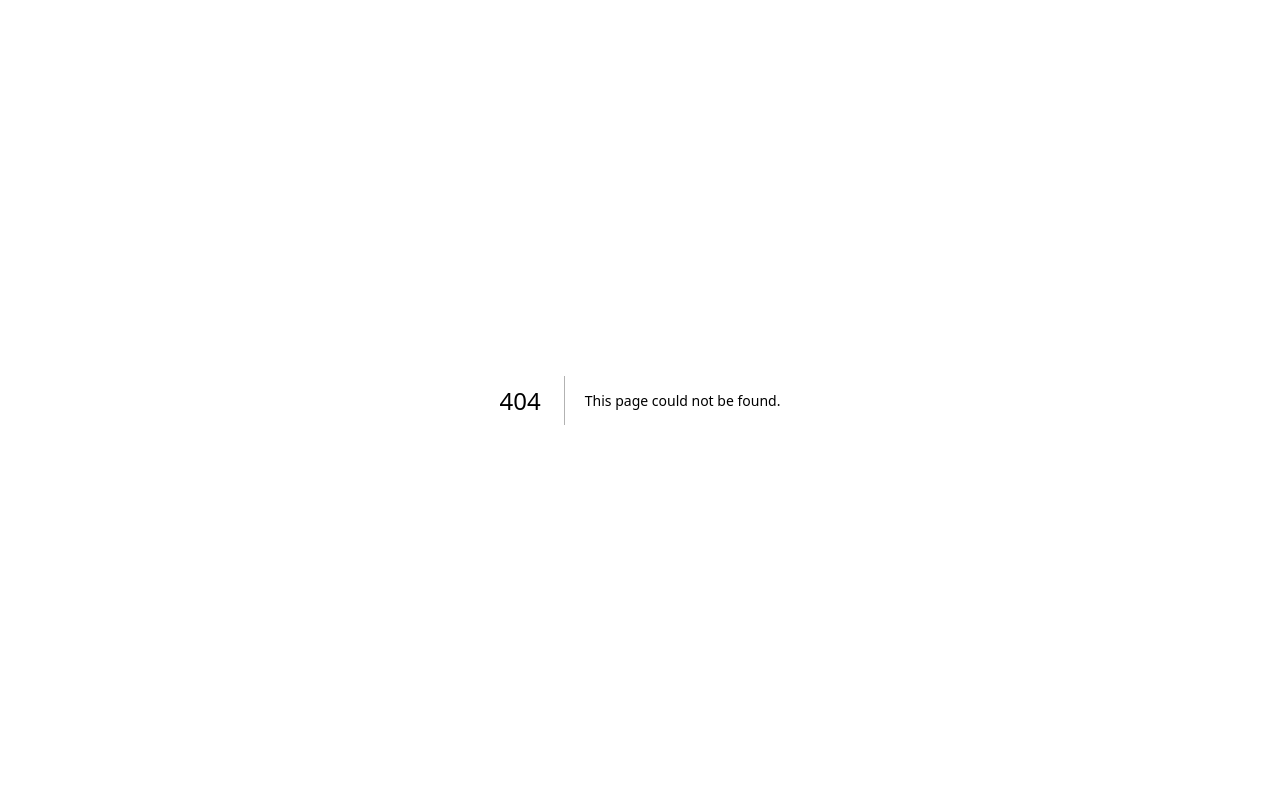
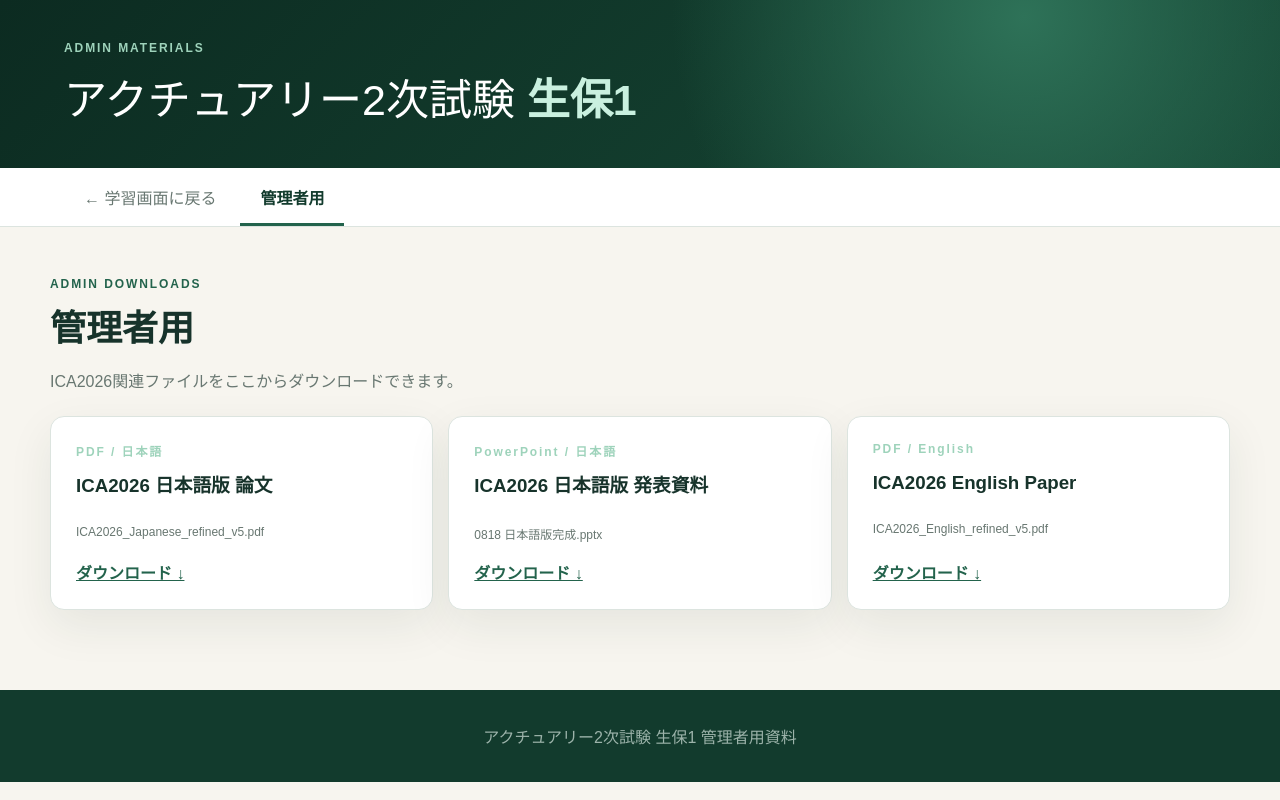
Before and after one commit to yoshi123027-del/actuary-app-seiho1, a Next.js app in the folder vercel/: page /admin in a window 1280 px wide. Before the commit this address had no page. Built offline with nearby package versions, Linux system fonts and the light colour scheme.

Commit message:
管理者用ダウンロードページを追加

```diff
--- /dev/null
+++ b/vercel/app/admin/page.js
@@ -0,0 +1,62 @@
+"use client";
+
+const files = [
+  {
+    type: "PDF / 日本語",
+    title: "ICA2026 日本語版 論文",
+    filename: "ICA2026_Japanese_refined_v5.pdf",
+    href: "/admin-files/ICA2026_Japanese_refined_v5.pdf",
+  },
+  {
+    type: "PowerPoint / 日本語",
+    title: "ICA2026 日本語版 発表資料",
+    filename: "0818 日本語版完成.pptx",
+    href: "/admin-files/0818_Japanese_Final.pptx",
+  },
+  {
+    type: "PDF / English",
+    title: "ICA2026 English Paper",
+    filename: "ICA2026_English_refined_v5.pdf",
+    href: "/admin-files/ICA2026_English_refined_v5.pdf",
+  },
+];
+
+export default function AdminPage() {
+  return (
+    <div className="app-shell">
+      <header className="site-header">
+        <div>
+          <span className="eyebrow">ADMIN MATERIALS</span>
+          <h1>アクチュアリー2次試験 <b>生保1</b></h1>
+        </div>
+      </header>
+
+      <nav className="main-nav" aria-label="管理者用メニュー">
+        <button type="button" onClick={() => { window.location.href = "/"; }}>← 学習画面に戻る</button>
+      </nav>
+
+      <main>
+        <div className="page-heading">
+          <span>ADMIN DOWNLOADS</span>
+          <h2>管理者用</h2>
+          <p>ICA2026関連ファイルをここからダウンロードできます。</p>
+        </div>
+
+        <div className="textbook-grid">
+          {files.map((file) => (
+            <article className="textbook" key={file.href}>
+              <span>{file.type}</span>
+              <h3>{file.title}</h3>
+              <p style={{ margin: "0 0 18px", color: "#687771", fontSize: "12px", overflowWrap: "anywhere" }}>
+                {file.filename}
+              </p>
+              <a href={file.href} download={file.filename}>ダウンロード ↓</a>
+            </article>
+          ))}
+        </div>
+      </main>
+
+      <footer>アクチュアリー2次試験 生保1 管理者用資料</footer>
+    </div>
+  );
+}
```
